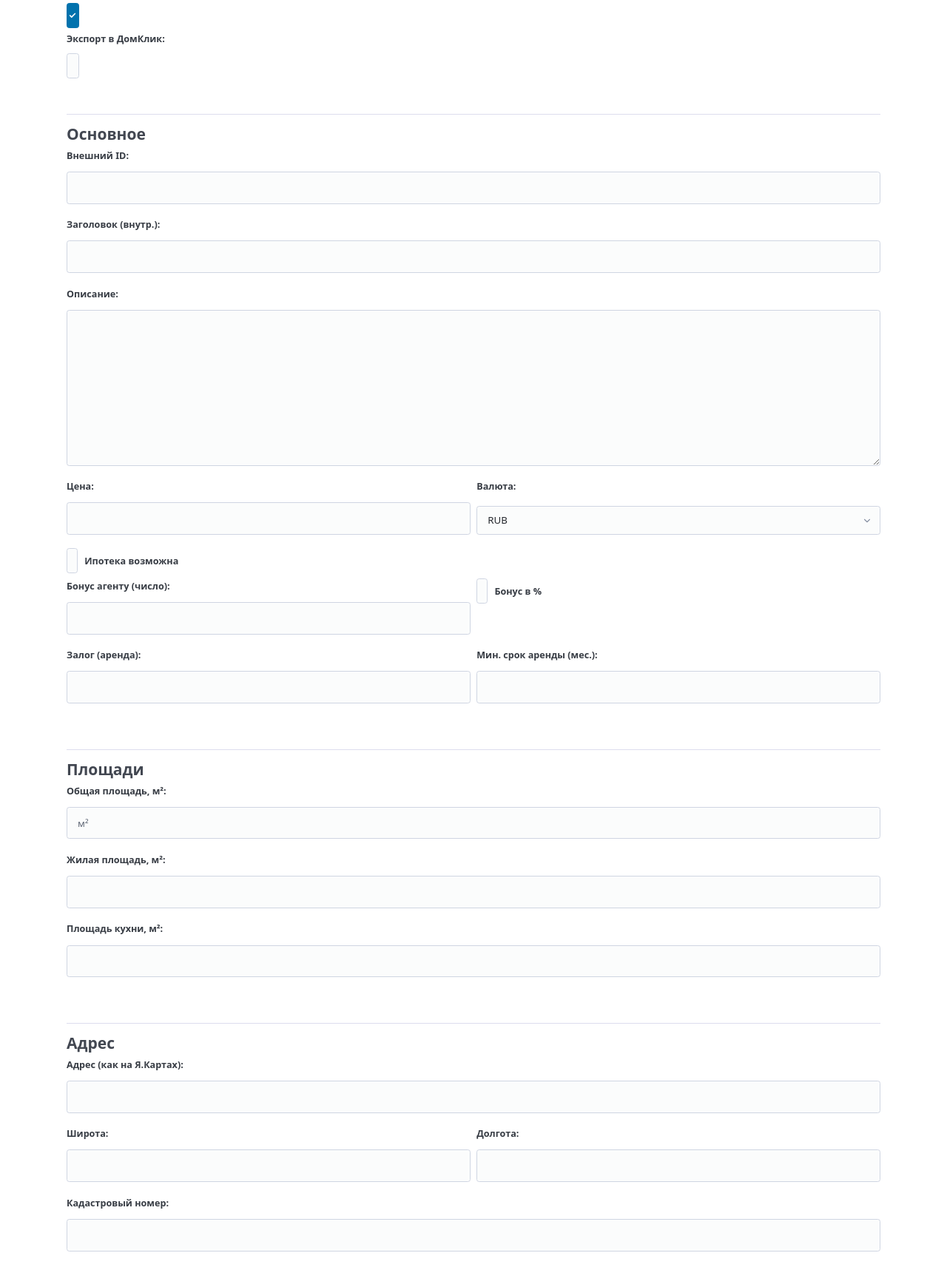
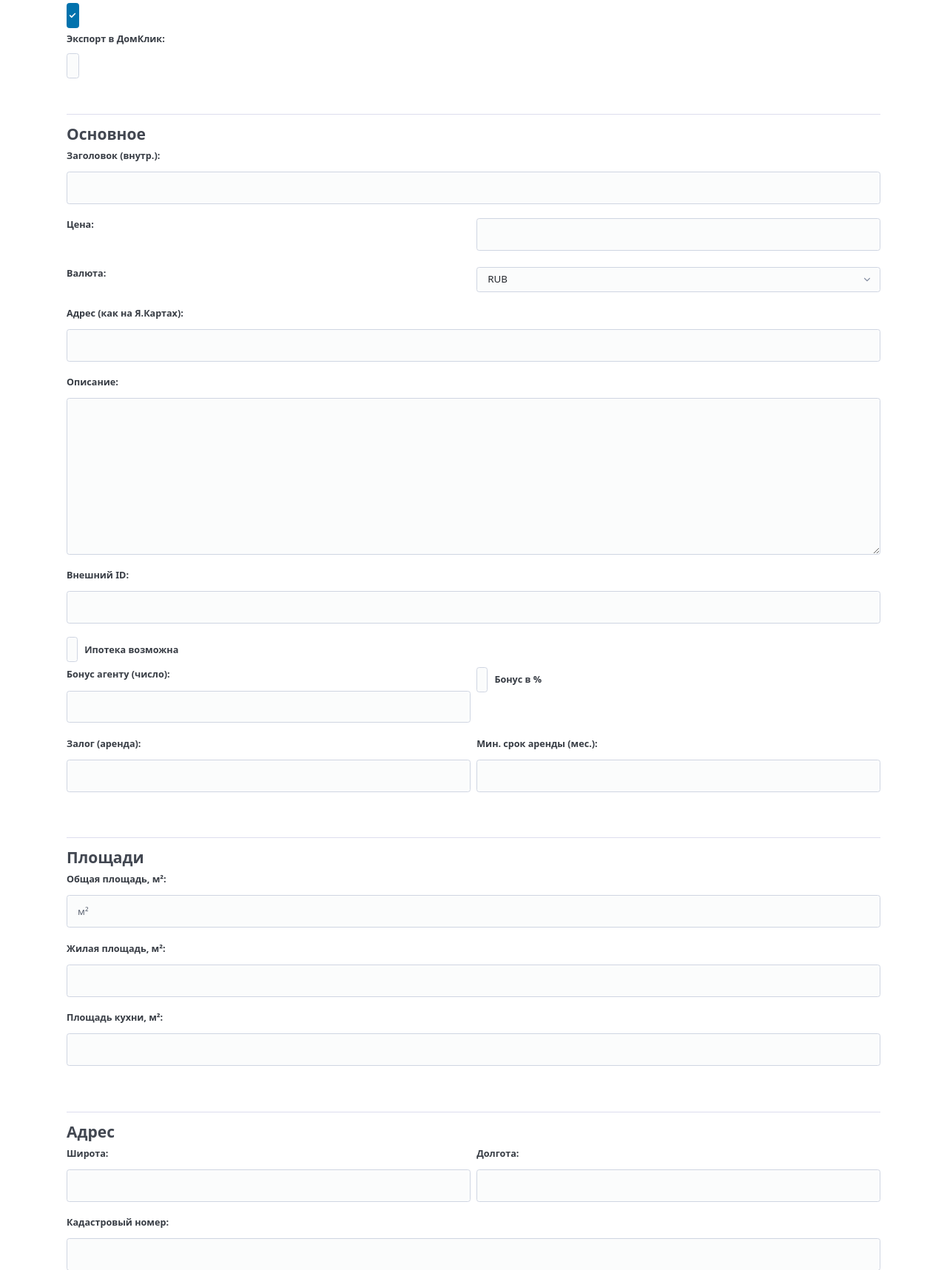
Before and after one commit to isty-maker/mini-crm-realty, a Django app: page /panel/create/ in a window 1280 px wide. Shown: the part 293-2010 px from the top of the page at 74% size. Run offline with Django 5.2, Linux system fonts and the light colour scheme; some libraries are stand-ins or nearby versions.

Commit message:
ui: show category-specific subsections and subtypes

```diff
--- a/core/templates/core/panel_edit.html
+++ b/core/templates/core/panel_edit.html
@@ -21,29 +21,19 @@
       <div class="form-row">{{ form.export_to_domclick.label_tag }} {{ form.export_to_domclick }}</div>
     </section>
 
+    <!-- Общие поля (видны всегда) -->
     <section class="group">
       <h3>Основное</h3>
+      <div class="form-row">{{ form.title.label_tag }} {{ form.title }}</div>
+      <div class="form-row row-2">
+        {{ form.price.label_tag }} {{ form.price }}
+        {{ form.currency.label_tag }} {{ form.currency }}
+      </div>
+      <div class="form-row">{{ form.address.label_tag }} {{ form.address }}</div>
+      <div class="form-row">{{ form.description.label_tag }} {{ form.description }}</div>
       <div class="form-row">
         {{ form.external_id.label_tag }}
         {{ form.external_id }}
-      </div>
-      <div class="form-row">
-        {{ form.title.label_tag }}
-        {{ form.title }}
-      </div>
-      <div class="form-row">
-        {{ form.description.label_tag }}
-        {{ form.description }}
-      </div>
-      <div class="form-row row-2">
-        <div class="form-row">
-          {{ form.price.label_tag }}
-          {{ form.price }}
-        </div>
-        <div class="form-row">
-          {{ form.currency.label_tag }}
-          {{ form.currency }}
-        </div>
       </div>
       <div class="form-row">
         <label>{{ form.mortgage_allowed }} {{ form.mortgage_allowed.label }}</label>
@@ -69,6 +59,7 @@
       </div>
     </section>
 
+    <!-- Площади (видны всегда, чтобы "Общая площадь" была у любых типов) -->
     <section class="group">
       <h3>Площади</h3>
       <div class="form-row">
@@ -84,10 +75,6 @@
 
     <section class="group">
       <h3>Адрес</h3>
-      <div class="form-row">
-        {{ form.address.label_tag }}
-        {{ form.address }}
-      </div>
       <div class="form-row row-2">
         <div class="form-row">
           {{ form.lat.label_tag }}
@@ -170,15 +157,13 @@
       </div>
     </section>
 
+    <!-- Жилые характеристики (квартира/дом/комната) -->
     <section class="group" data-cat="flat,house,room">
       <h3>Характеристики жилья</h3>
-      <div class="form-row">
-        {{ form.rooms.label_tag }} {{ form.rooms }}
-      </div>
-      <div class="form-row">
-        {{ form.floor_number.label_tag }}
-        {{ form.floor_number }}
-      </div>
+      {% if form.fields.flat_type %}<div class="form-row" data-cat="flat">{{ form.flat_type.label_tag }} {{ form.flat_type }}</div>{% endif %}
+      {% if form.fields.room_type_ext %}<div class="form-row" data-cat="room">{{ form.room_type_ext.label_tag }} {{ form.room_type_ext }}</div>{% endif %}
+      <div class="form-row">{{ form.rooms.label_tag }} {{ form.rooms }}</div>
+      <div class="form-row">{{ form.floor_number.label_tag }} {{ form.floor_number }}</div>
       <div class="form-row">
         {{ form.room_type.label_tag }}
         {{ form.room_type }}
@@ -254,16 +239,7 @@
       </div>
     </section>
 
-    <section class="group" data-cat="flat">
-      <h3>Квартира</h3>
-      <div class="form-row">{{ form.flat_type.label_tag }} {{ form.flat_type }}</div>
-    </section>
-
-    <section class="group" data-cat="room">
-      <h3>Комната</h3>
-      <div class="form-row">{{ form.room_type_ext.label_tag }} {{ form.room_type_ext }}</div>
-    </section>
-
+    <!-- Дом (ТОЛЬКО для house) -->
     <section class="group" data-cat="house">
       <h3>Дом</h3>
       {% if form.fields.house_type %}<div class="form-row">{{ form.house_type.label_tag }} {{ form.house_type }}</div>{% endif %}
@@ -281,19 +257,14 @@
       <div class="form-row">{{ form.parking_places.label_tag }} {{ form.parking_places }}</div>
     </section>
 
-    <section class="group" data-cat="land">
-      <h3>Земельный участок</h3>
-      <div class="form-row">{{ form.land_type.label_tag }} {{ form.land_type }}</div>
-      <div class="form-row">{{ form.land_area.label_tag }} {{ form.land_area }}</div>
-      <div class="form-row">{{ form.land_area_unit.label_tag }} {{ form.land_area_unit }}</div>
-      <div class="form-row">{{ form.permitted_land_use.label_tag }} {{ form.permitted_land_use }}</div>
-      <div class="form-row">{{ form.is_land_with_contract.label_tag }} {{ form.is_land_with_contract }}</div>
-      <div class="form-row">{{ form.land_category.label_tag }} {{ form.land_category }}</div>
-    </section>
-
+    <!-- Коммерция -->
     <section class="group" data-cat="commercial">
       <h3>Коммерция</h3>
-      <div class="form-row">{{ form.commercial_type.label_tag }} {{ form.commercial_type }}</div>
+      {% if form.fields.commercial_type %}<div class="form-row">{{ form.commercial_type.label_tag }} {{ form.commercial_type }}</div>{% endif %}
+      <div class="form-row">{{ form.power.label_tag }} {{ form.power }}</div>
+      <div class="form-row">{{ form.has_parking.label_tag }} {{ form.has_parking }}</div>
+      <div class="form-row">{{ form.parking_places.label_tag }} {{ form.parking_places }}</div>
+      <div class="form-row">{{ form.has_ramp.label_tag }} {{ form.has_ramp }}</div>
       <div class="form-row">
         <label>{{ form.is_rent_by_parts }} {{ form.is_rent_by_parts.label }}</label>
       </div>
@@ -305,20 +276,17 @@
         {{ form.ceiling_height.label_tag }}
         {{ form.ceiling_height }}
       </div>
-      <div class="form-row">
-        {{ form.power.label_tag }}
-        {{ form.power }}
-      </div>
-      <div class="form-row">
-        {{ form.parking_places.label_tag }}
-        {{ form.parking_places }}
-      </div>
-      <div class="form-row">
-        <label>{{ form.has_parking }} {{ form.has_parking.label }}</label>
-      </div>
-      <div class="form-row">
-        <label>{{ form.has_ramp }} {{ form.has_ramp.label }}</label>
-      </div>
+    </section>
+
+    <!-- Земля -->
+    <section class="group" data-cat="land">
+      <h3>Земельный участок</h3>
+      {% if form.fields.land_type %}<div class="form-row">{{ form.land_type.label_tag }} {{ form.land_type }}</div>{% endif %}
+      <div class="form-row">{{ form.land_area.label_tag }} {{ form.land_area }}</div>
+      <div class="form-row">{{ form.land_area_unit.label_tag }} {{ form.land_area_unit }}</div>
+      <div class="form-row">{{ form.permitted_land_use.label_tag }} {{ form.permitted_land_use }}</div>
+      <div class="form-row">{{ form.land_category.label_tag }} {{ form.land_category }}</div>
+      <div class="form-row">{{ form.is_land_with_contract.label_tag }} {{ form.is_land_with_contract }}</div>
     </section>
 
     <section class="group" data-cat="flat,room,house">
```
